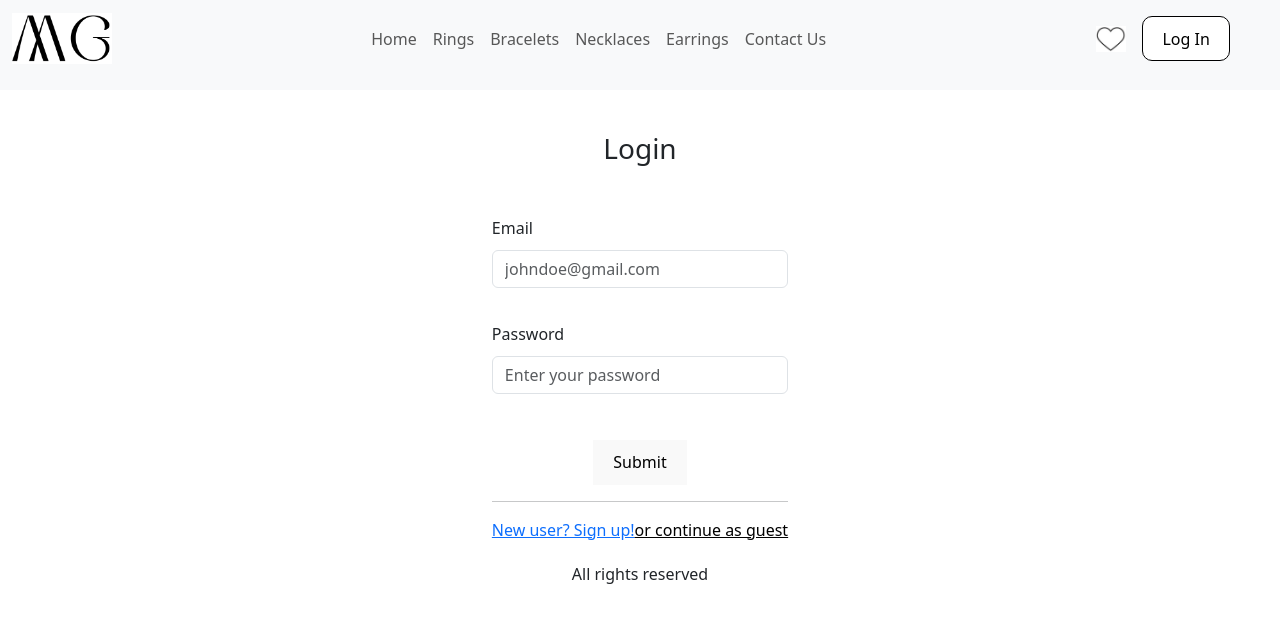
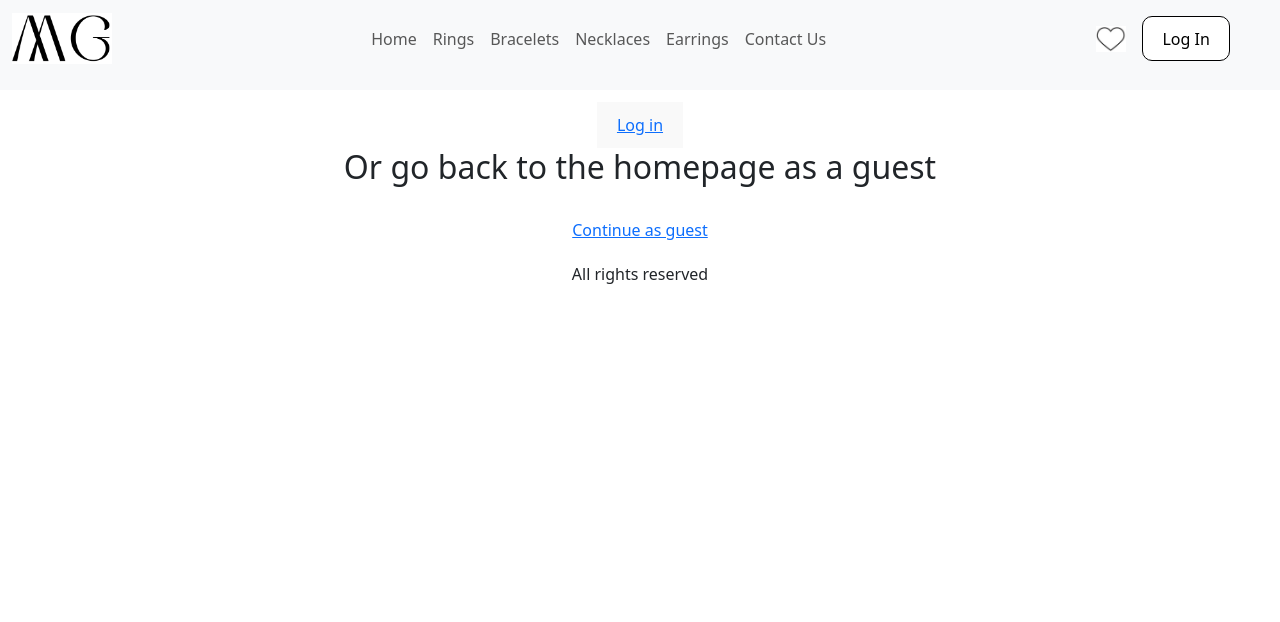
Before and after one commit to mayatarek/MH, a React (Vite) app: page /wishlist in a window 1280 px wide. Before the commit this address led to /login. Shown: the top 622 px of the page. Built offline with nearby package versions, Linux system fonts and the light colour scheme.

Commit message:
fixed wishlist

```diff
--- a/src/WishList/wishlist.jsx
+++ b/src/WishList/wishlist.jsx
@@ -1,12 +1,11 @@
 import { useState, useEffect } from "react";
-import { useParams, Link, useNavigate } from "react-router-dom";
+import { useParams, Link } from "react-router-dom";
 import Productitem from "/src/ProductList/Productitem.jsx";
 import WishlistItem from "./WishListItem";
 
 function Wishlist() {
   const [listItems, setListItems] = useState([]);
   const [user, setUser] = useState(null);
-  const Navigate = useNavigate();
 
   useEffect(() => {
       const loggedInUser = JSON.parse(localStorage.getItem("loggedInUser"));
@@ -68,15 +67,21 @@ function Wishlist() {
     setListItems(listItems);
   };
 
-  useEffect(() => {
-    if (!user) {
-      console.log("Redirecting to login...");
-      Navigate("/login");
-    }
-  }, [user, Navigate]);
-
   return (
     <div>
+      {!user && (
+        <div>
+          <h2>Looks like you are not logged in</h2>
+          <br />
+          <button>
+            <Link to="/login">Log in</Link>
+          </button>
+          <br />
+          <h2>Or go back to the homepage as a guest</h2>
+          <br />
+          <Link to="/homepage">Continue as guest</Link>
+        </div>
+      )}
       {user && listItems.length > 0 && (
           <>
           <h3>My Wishlist</h3>
```
